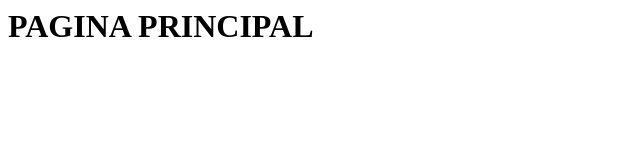
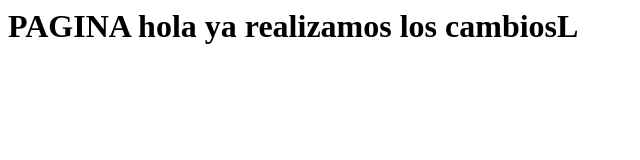
Before and after one commit to josmellk/juegoJos, a plain HTML site: page index.html in a window 1280 px wide. Shown: the whole page, without its empty margins (0-640 px from the left). Drawn offline with Linux system fonts and the light colour scheme.

Commit message:
actualizamos datos

```diff
--- a/index.html
+++ b/index.html
@@ -5,6 +5,6 @@
     <title>Document</title>
 </head>
 <body>
-    <h1>PAGINA PRINCIPAL</h1>
+    <h1>PAGINA hola ya realizamos los cambiosL</h1>
 </body>
 </html>
```
